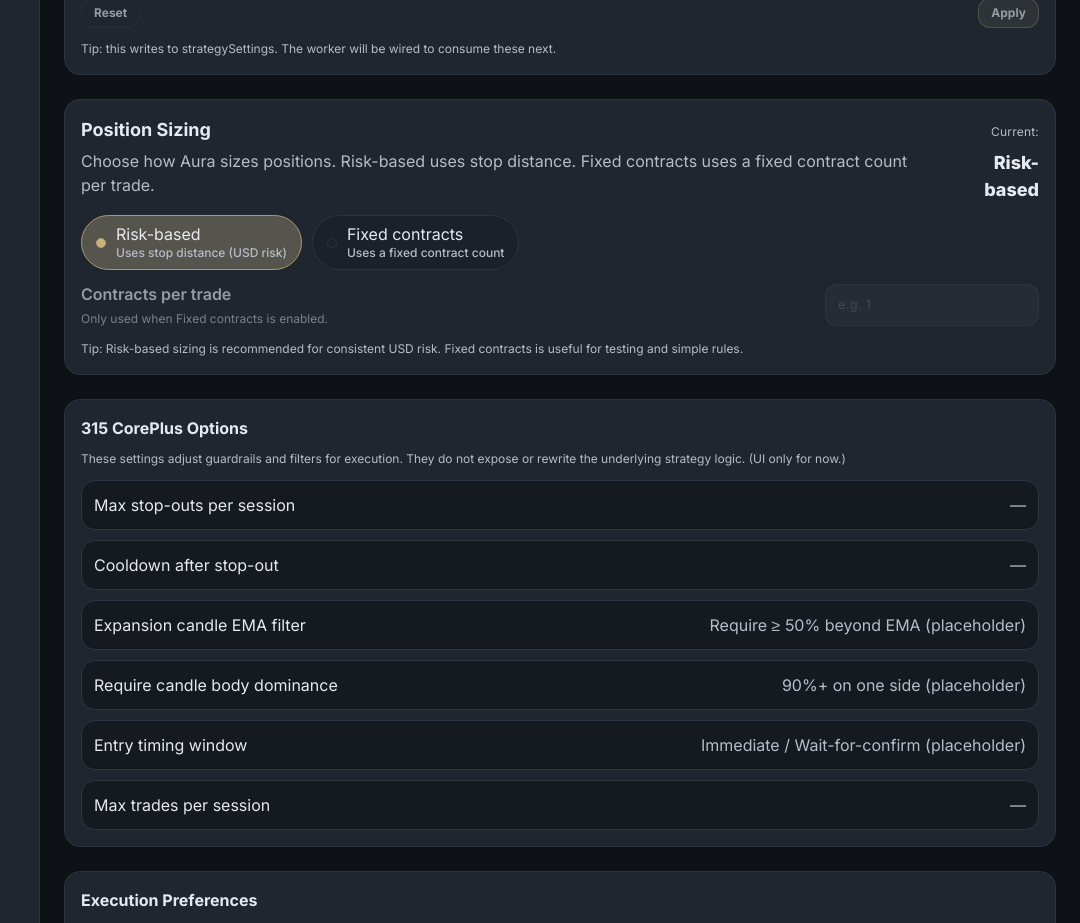
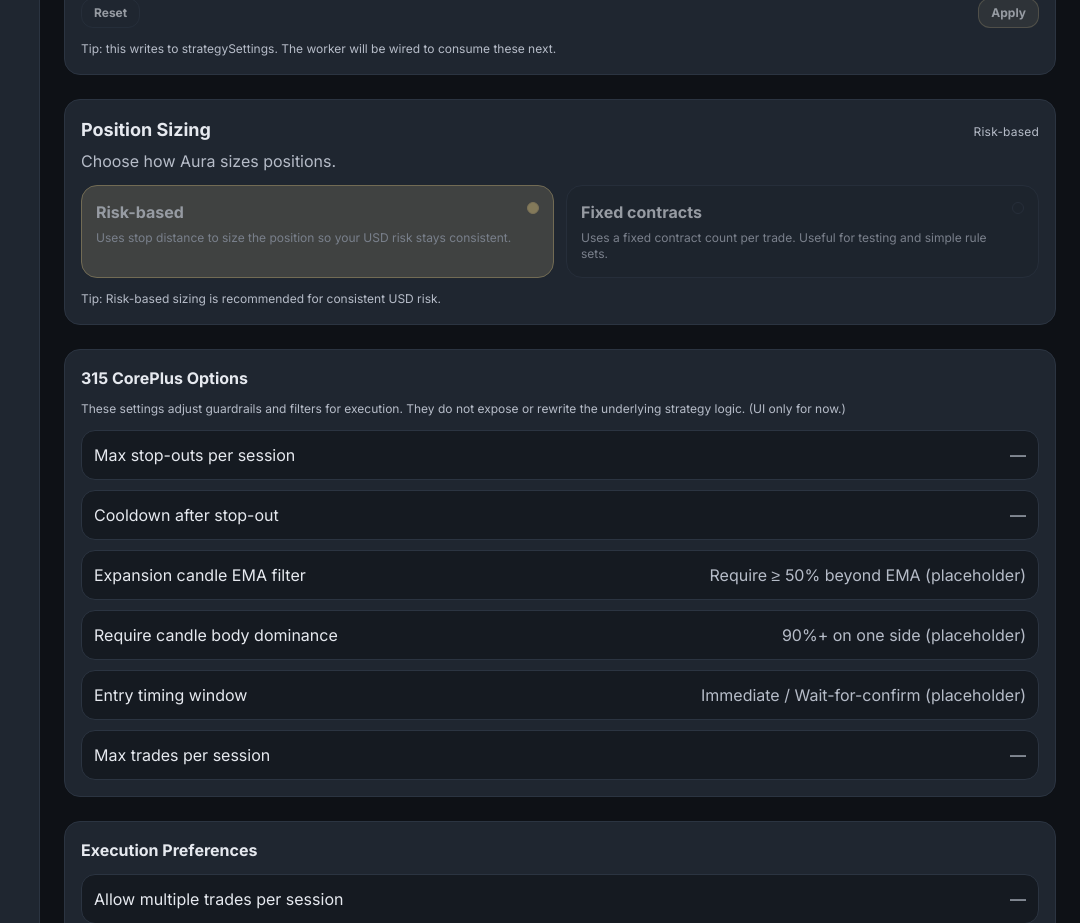
Before and after one commit to becspage-arch/aura, a Next.js app: page /app/strategy in a window 1280 px wide. Shown: the part 1500-2423 px from the top of the page, without its empty margins (200-1280 px from the left). Built offline with nearby package versions, Linux system fonts and the light colour scheme; no server answers.

Commit message:
Position sizing dashboard

```diff
--- a/src/app/app/strategy/page.tsx
+++ b/src/app/app/strategy/page.tsx
@@ -62,14 +62,6 @@ async function fetchJSON<T>(url: string, init?: RequestInit): Promise<T> {
   }
 
   return (await res.json()) as T;
-}
-
-async function patchStrategySettings(patch: Record<string, unknown>) {
-  // Adjust the URL if your API route differs
-  return fetchJSON("/api/strategy/settings", {
-    method: "PATCH",
-    body: JSON.stringify(patch),
-  });
 }
 
 function toNumberOrNull(v: string): number | null {
@@ -199,6 +191,29 @@ export default function StrategyPage() {
       });
     } catch (e) {
       setErr(e instanceof Error ? e.message : String(e));
+    } finally {
+      setSaving(false);
+    }
+  };
+
+    const patchStrategySettings = async (patch: Partial<StrategySettings>) => {
+    try {
+      setSaving(true);
+      setErr(null);
+
+      const res = await fetchJSON<StrategyPostResponse>(
+        "/api/trading-state/strategy-settings",
+        {
+          method: "POST",
+          body: JSON.stringify(patch),
+        }
+      );
+
+      setCurrent(res.strategySettings);
+      return res.strategySettings;
+    } catch (e) {
+      setErr(e instanceof Error ? e.message : String(e));
+      throw e;
     } finally {
       setSaving(false);
     }
@@ -634,14 +649,12 @@ export default function StrategyPage() {
               Position Sizing
             </div>
             <div className="aura-muted aura-mt-6">
-              Choose how Aura sizes positions. Risk-based uses stop distance. Fixed
-              contracts uses a fixed contract count per trade.
+              Choose how Aura sizes positions.
             </div>
           </div>
 
           <div className="aura-right">
-            <div className="aura-stat-label">Current:</div>
-            <div className="aura-mini-value">
+            <div className="aura-stat-label">
               {(() => {
                 const mode = current?.sizing?.mode ?? "risk_based";
                 const fc = current?.sizing?.fixedContracts;
@@ -671,13 +684,13 @@ export default function StrategyPage() {
             const saveFixedContracts = async () => {
               if (!current) return;
 
-              // empty means "do nothing" (keeps last saved)
+              // empty means "do nothing"
               if (!fixedContractsDraft.trim()) return;
 
               const n = Number(fixedContractsDraft);
               if (!Number.isFinite(n)) return;
 
-              const asInt = Math.max(1, Math.floor(n)); // minimum 1, integer only
+              const asInt = Math.max(1, Math.floor(n));
 
               await patchStrategySettings({
                 sizing: {
@@ -687,48 +700,79 @@ export default function StrategyPage() {
               });
             };
 
+            const isDisabled = !current || saving;
+
             return (
               <div className="aura-grid-gap-12">
-                <div className="aura-pill-group">
-                  <button
-                    type="button"
-                    className="aura-pill-toggle"
+                <div className="aura-select-grid" role="group" aria-label="Position sizing">
+                  {/* Risk-based */}
+                  <div
+                    className="aura-select-card"
+                    role="button"
+                    tabIndex={0}
                     aria-pressed={mode === "risk_based"}
-                    disabled={!current || saving}
-                    onClick={() => setMode("risk_based")}
+                    aria-disabled={isDisabled}
+                    onClick={() => {
+                      if (isDisabled) return;
+                      setMode("risk_based");
+                    }}
+                    onKeyDown={(e) => {
+                      if (isDisabled) return;
+                      if (e.key === "Enter" || e.key === " ") {
+                        e.preventDefault();
+                        setMode("risk_based");
+                      }
+                    }}
                   >
-                    <span className="aura-pill-indicator" />
-                    <span className="aura-pill-toggle__stack">
-                      <span>Risk-based</span>
-                      <span className="aura-pill-toggle__sublabel">
-                        Uses stop distance (USD risk)
-                      </span>
-                    </span>
-                  </button>
-
-                  <button
-                    type="button"
-                    className="aura-pill-toggle"
-                    aria-pressed={mode === "fixed_contracts"}
-                    disabled={!current || saving}
-                    onClick={() => setMode("fixed_contracts")}
-                  >
-                    <span className="aura-pill-indicator" />
-                    <span className="aura-pill-toggle__stack">
-                      <span>Fixed contracts</span>
-                      <span className="aura-pill-toggle__sublabel">
-                        Uses a fixed contract count
-                      </span>
-                    </span>
-                  </button>
+                    <div className="aura-select-card__top">
+                      <div>
+                        <div className="aura-select-card__title">Risk-based</div>
+                        <div className="aura-select-card__desc">
+                          Uses stop distance to size the position so your USD risk stays
+                          consistent.
+                        </div>
+                      </div>
+                      <span className="aura-select-card__dot" />
+                    </div>
                   </div>
 
-                <div className={mode === "fixed_contracts" ? "" : "aura-disabled"}>
+                  {/* Fixed contracts */}
+                  <div
+                    className="aura-select-card"
+                    role="button"
+                    tabIndex={0}
+                    aria-pressed={mode === "fixed_contracts"}
+                    aria-disabled={isDisabled}
+                    onClick={() => {
+                      if (isDisabled) return;
+                      setMode("fixed_contracts");
+                    }}
+                    onKeyDown={(e) => {
+                      if (isDisabled) return;
+                      if (e.key === "Enter" || e.key === " ") {
+                        e.preventDefault();
+                        setMode("fixed_contracts");
+                      }
+                    }}
+                  >
+                    <div className="aura-select-card__top">
+                      <div>
+                        <div className="aura-select-card__title">Fixed contracts</div>
+                        <div className="aura-select-card__desc">
+                          Uses a fixed contract count per trade. Useful for testing and
+                          simple rule sets.
+                        </div>
+                      </div>
+                      <span className="aura-select-card__dot" />
+                    </div>
+
+                    {mode === "fixed_contracts" ? (
+                      <div className="aura-select-card__content">
                         <div className="aura-control-row">
                           <div className="aura-control-meta">
                             <div className="aura-control-title">Contracts per trade</div>
                             <div className="aura-control-help">
-                        Only used when Fixed contracts is enabled.
+                              Minimum 1. Saved when you click away or press Enter.
                             </div>
                           </div>
 
@@ -739,9 +783,8 @@ export default function StrategyPage() {
                               pattern="[0-9]*"
                               placeholder="e.g. 1"
                               value={fixedContractsDraft}
-                        disabled={!current || saving || mode !== "fixed_contracts"}
+                              disabled={isDisabled}
                               onChange={(e) => {
-                          // allow empty + digits only
                                 const v = e.target.value;
                                 if (v === "" || /^[0-9]+$/.test(v)) setFixedContractsDraft(v);
                               }}
@@ -755,10 +798,12 @@ export default function StrategyPage() {
                           </div>
                         </div>
                       </div>
+                    ) : null}
+                  </div>
+                </div>
 
                 <div className="aura-muted aura-text-xs">
-                  Tip: Risk-based sizing is recommended for consistent USD risk. Fixed
-                  contracts is useful for testing and simple rules.
+                  Tip: Risk-based sizing is recommended for consistent USD risk.
                 </div>
               </div>
             );
--- a/src/app/globals.css
+++ b/src/app/globals.css
@@ -909,3 +909,84 @@ html.light .aura-row-link:hover {
   color: var(--muted-foreground);
   font-weight: 500;
 }
+
+/* --------------------------------------------------
+   Aura Select Cards (reusable)
+-------------------------------------------------- */
+
+.aura-select-grid {
+  display: grid;
+  gap: 12px;
+  grid-template-columns: 1fr 1fr;
+}
+
+@media (max-width: 640px) {
+  .aura-select-grid {
+    grid-template-columns: 1fr;
+  }
+}
+
+.aura-select-card {
+  border: 1px solid var(--border);
+  border-radius: 16px;
+  padding: 14px;
+  background: color-mix(in srgb, var(--card) 86%, var(--background));
+  cursor: pointer;
+  user-select: none;
+  transition: border-color 120ms ease, background 120ms ease, transform 120ms ease;
+}
+
+.aura-select-card:hover {
+  transform: translateY(-1px);
+  border-color: color-mix(in srgb, var(--border) 60%, var(--aura-gold-2));
+}
+
+.aura-select-card[aria-pressed="true"] {
+  border-color: color-mix(in srgb, var(--aura-gold-2) 80%, var(--border));
+  background: color-mix(in srgb, var(--card) 70%, var(--aura-gold-1));
+}
+
+.aura-select-card[aria-disabled="true"] {
+  opacity: 0.6;
+  cursor: not-allowed;
+  transform: none;
+}
+
+.aura-select-card__top {
+  display: flex;
+  align-items: flex-start;
+  justify-content: space-between;
+  gap: 10px;
+}
+
+.aura-select-card__title {
+  font-weight: 700;
+}
+
+.aura-select-card__desc {
+  margin-top: 6px;
+  font-size: 12px;
+  color: var(--muted-foreground);
+  line-height: 1.35;
+}
+
+.aura-select-card__dot {
+  width: 12px;
+  height: 12px;
+  border-radius: 999px;
+  border: 1px solid var(--border);
+  background: transparent;
+  flex: 0 0 auto;
+  margin-top: 2px;
+}
+
+.aura-select-card[aria-pressed="true"] .aura-select-card__dot {
+  border-color: color-mix(in srgb, var(--aura-gold-2) 90%, var(--border));
+  background: var(--aura-gold-2);
+}
+
+.aura-select-card__content {
+  margin-top: 12px;
+  padding-top: 12px;
+  border-top: 1px solid color-mix(in srgb, var(--border) 70%, transparent);
+}
```
Lines whose indentation alone changed are shown as unchanged.
